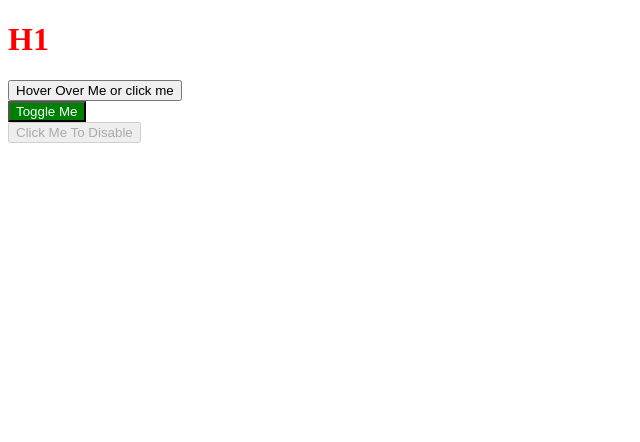
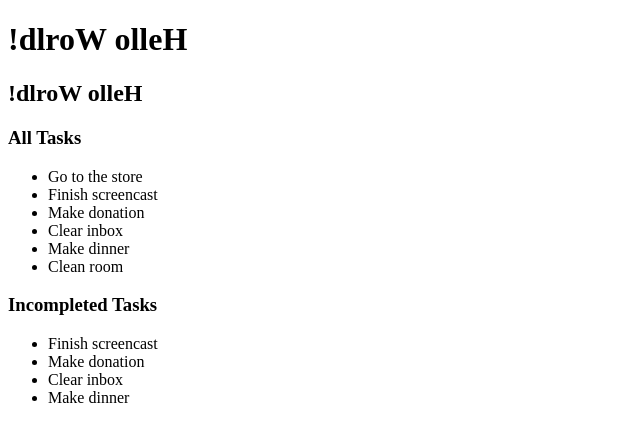
Before and after one commit to henghaopu/vue-2-practice, a plain HTML site: page index.html in a window 1280 px wide. Shown: the whole page, without its empty margins (0-640 px from the left). Drawn offline with nearby package versions, Linux system fonts and the light colour scheme.

Commit message:
06 The Need for Computed Properties

```diff
--- a/index.html
+++ b/index.html
@@ -6,31 +6,40 @@
 
         <title></title>
         <link rel="stylesheet" href="styles.css">
+
     </head>
 
     <body>
 
         <div id="root">
-            <!-- determine the class value dynamically -->
-            <h1 :class="className">H1</h1>
+            <h1>
 
-            <div>
-                <!-- attribute binding -->
-                <button v-bind:title="title" @click="resetToggleMe">Hover Over Me or click me</button>
-            </div>
+                {{ message.split('').reverse().join('') }}
 
-            <!-- bug: initial backbround should be white -->
-            <div>
-                <button v-bind:class="{'is-loading':isLoading}" @click="toggleClass">Toggle Me</button>
-            </div>
+            </h1>
 
-            <div>
-                <button :disabled="isDisabled" @click="disableBtn">Click Me To Disable</button>
-            </div>
+            <h2>
 
+                {{ reversedMessage }}
+
+            </h2>
+
+
+            <h3>All Tasks</h3>
+            <ul>
+                <li v-for="task in tasks" v-text="task.description"></li>
+            </ul>
+
+            <h3>Incompleted Tasks</h3>
+            <ul>
+                <li v-for="task in incompleteTasks" v-text="task.description"></li>
+            </ul>
         </div>
 
-        <script src="vue.js"></script>
+
+
+
+        <script src="https://cdn.jsdelivr.net/npm/vue@2.5.13/dist/vue.js"></script>
 
         <script src="model.js"></script>
         <script src="view-model.js"></script>
--- a/model.js
+++ b/model.js
@@ -1,18 +1,38 @@
 let data = {
-    className: 'color-red',
-    title: 'Now the title is being set through JavaScript.',
-    isLoading: 'false',
-    isDisabled: 'false'
+
+    message: 'Hello World!',
+
+    tasks: [
+
+        { description: 'Go to the store', completed: true },
+        { description: 'Finish screencast', completed: false },
+        { description: 'Make donation', completed: false },
+        { description: 'Clear inbox', completed: false },
+        { description: 'Make dinner', completed: false },
+        { description: 'Clean room', completed: true }
+
+    ]
+
+
+}; // delete the semi-colon helps to refresh
+
+let reversedMessage = function () {
+    return this.message.split('').reverse().join('');
 };
 
-let mToggleClass = function () {
-    this.isLoading = true;
+let incompleteTasks = function () {
+
+    return this.tasks.filter(function(task) {
+        return !task.completed;
+    })
+
 };
 
-let mResetToggleMe = function () {
-    this.isLoading = false;
-}
+/*
 
-let mDisaableBtn = function () {
-    this.isDisabled = true;
-}
+    https://alligator.io/js/filter-array-method/
+
+    var newArray = array.filter(function(item) {
+        return condition;
+    });
+*/
--- a/styles.css
+++ b/styles.css
@@ -10,7 +10,3 @@
     background: green;
     color:azure;
 }
-
-.is-disabled {
-
-}
--- a/view-model.js
+++ b/view-model.js
@@ -1,9 +1,17 @@
 var app = new Vue({
+
     el: '#root',
+
+
     data: data,
+
+    computed: {
+
+        reversedMessage,
+        incompleteTasks
+    },
+
     methods: {
-        toggleClass: mToggleClass,
-        resetToggleMe: mResetToggleMe,
-        disableBtn: mDisaableBtn
+
     }
 });
```
